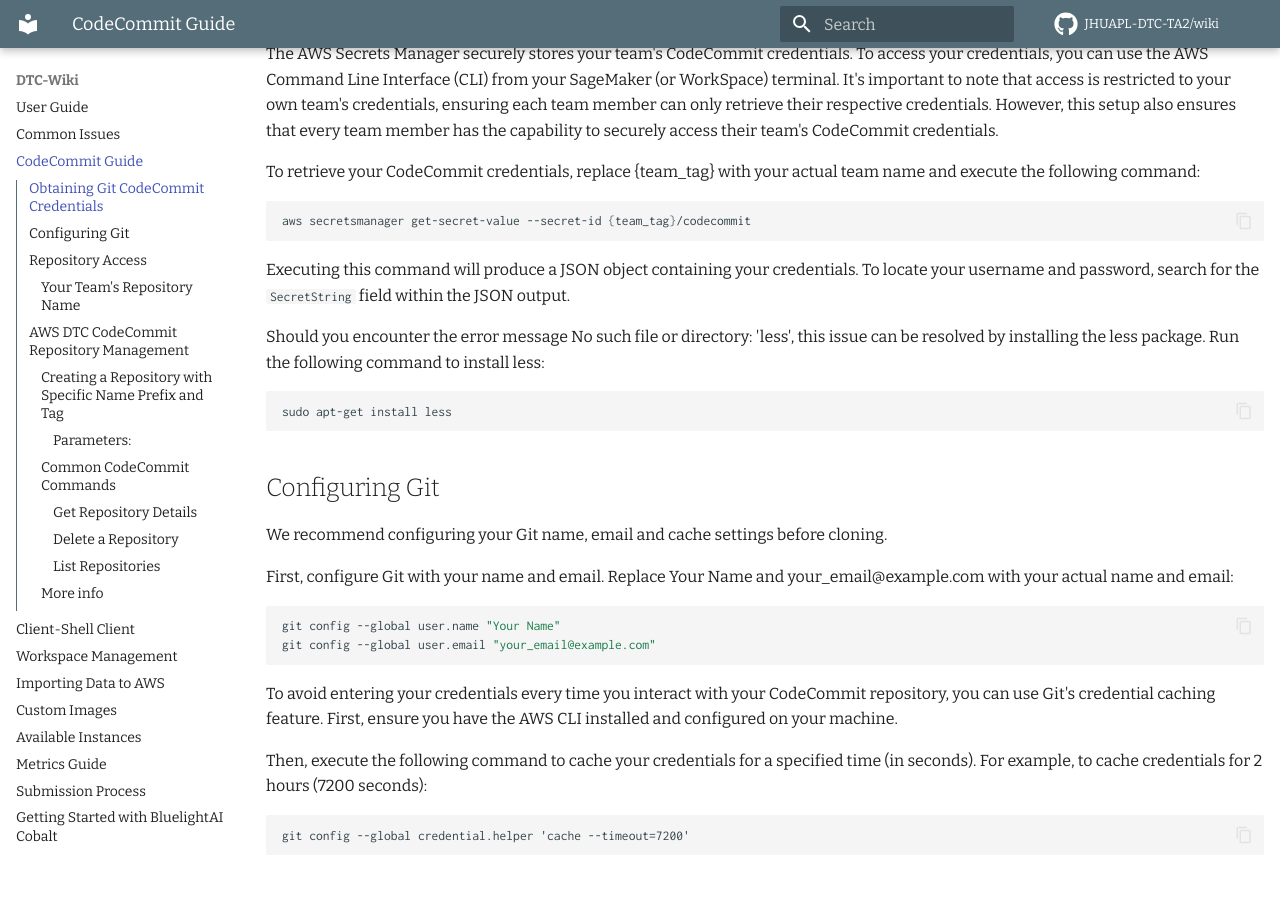
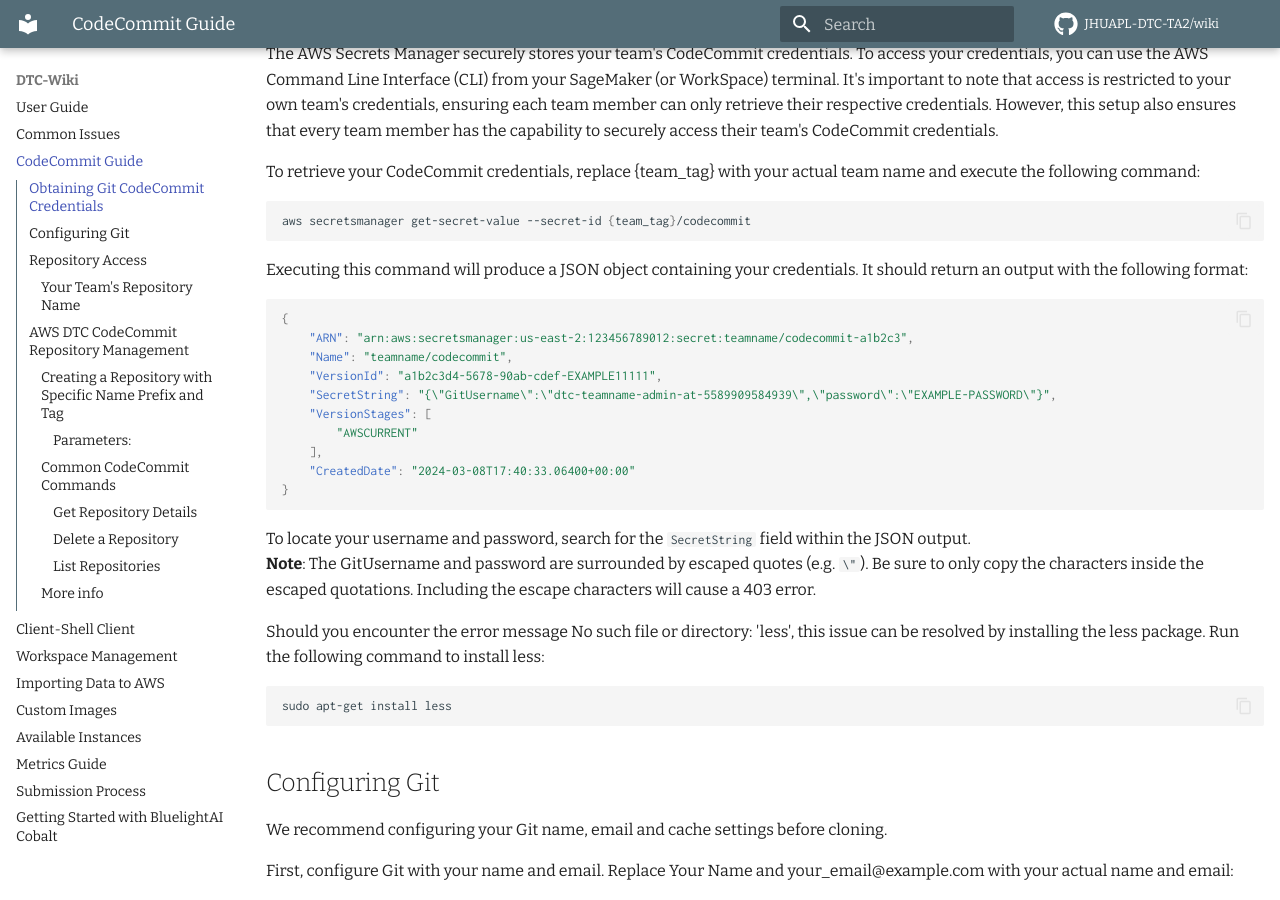
Before and after one commit to JHUAPL-DTC-TA2/wiki, an MkDocs documentation site: the page built from docs/configure_codecommit.md, in a window 1280 px wide and 900 px high, scrolled down 348 px. Built offline with MkDocs 1.6.1 and Material for MkDocs 9.7.7, drawn with Linux system fonts in a browser that asks for light colours; comment, search, counter and statistics services are not loaded.

Commit message:
add extra info on git credential retrieval

````diff
--- a/docs/configure_codecommit.md
+++ b/docs/configure_codecommit.md
@@ -12,7 +12,24 @@
 aws secretsmanager get-secret-value --secret-id {team_tag}/codecommit
 ```
 
-Executing this command will produce a JSON object containing your credentials. To locate your username and password, search for the `SecretString` field within the JSON output.
+Executing this command will produce a JSON object containing your credentials. It should return an output with the following format:
+```json
+{
+    "ARN": "arn:aws:secretsmanager:us-east-2:123456789012:secret:teamname/codecommit-a1b2c3",
+    "Name": "teamname/codecommit",
+    "VersionId": "a1b2c3d4-5678-90ab-cdef-EXAMPLE11111",
+    "SecretString": "{\"GitUsername\":\"dtc-teamname-admin-at-5589909584939\",\"password\":\"EXAMPLE-PASSWORD\"}",
+    "VersionStages": [
+        "AWSCURRENT"
+    ],
+    "CreatedDate": "2024-03-08T17:40:33.06400+00:00"
+}
+```
+
+To locate your username and password, search for the `SecretString` field within the JSON output.
+**Note**: The GitUsername and password are surrounded by escaped quotes (e.g. `\"`).
+Be sure to only copy the characters inside the escaped quotations. Including the escape characters will cause a 403 error.
+
 
 Should you encounter the error message No such file or directory: 'less', this issue can be resolved by installing the less package. Run the following command to install less:
 
````
